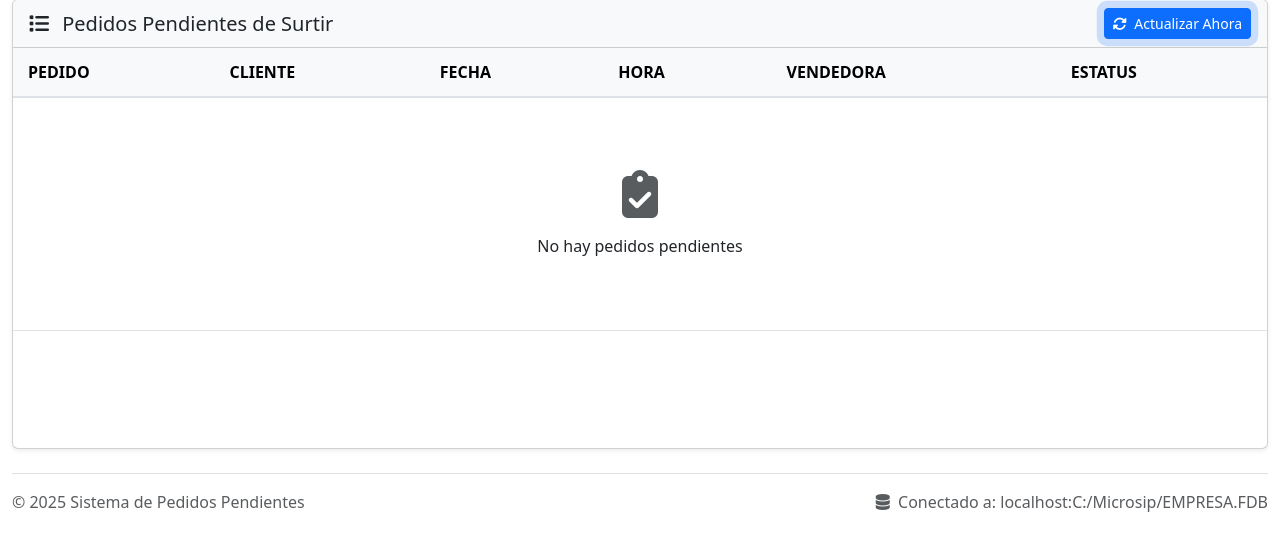
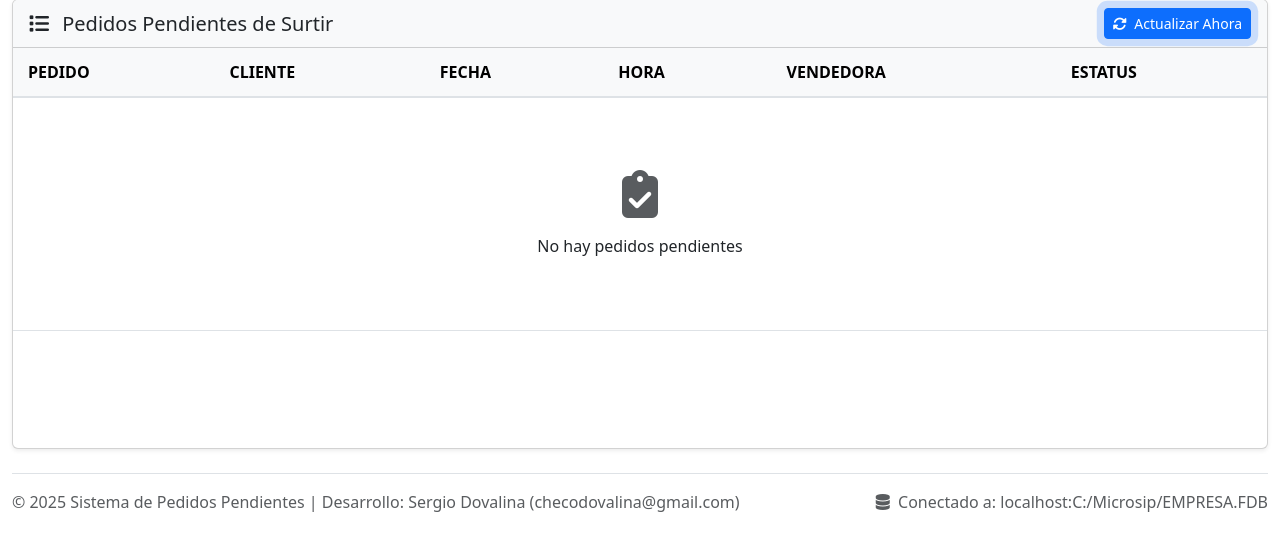
Before and after one commit to Dovalina/forticleanPro, a Flask app: page / in a window 1280 px wide. Shown: the part 252-800 px from the top of the page. Run offline with Flask 3, Linux system fonts and the light colour scheme; the visitor is signed in with stand-in values (Sample User, id 1); data that the repository does not hold is empty.

Commit message:
Acknowledge and credit the developer for their work on the dashboard
Adds the developer's name and contact information to the application's README, install script, and HTML templates.

Replit-Commit-Author: Agent
Replit-Commit-Session-Id: 89828cdd-7e46-4f35-9e00-6362ee9c229e
Replit-Commit-Screenshot-Url: https://storage.googleapis.com/screenshot-production-us-central1/1f0e8d24-6437-4d2b-a4a5-913a6cc416df/0f3ace29-5e2e-463e-95c8-1cda9c477aed.jpg

```diff
--- a/install.py
+++ b/install.py
@@ -181,6 +181,7 @@ def finish_installation():
     print(f"  {YELLOW}Usuario normal:{END} usuario 'usuario', contraseña 'usuario123'")
 
     print(f"\n{BLUE}{BOLD}¡Gracias por usar el Dashboard de Pedidos Pendientes de Verdeja Padel!{END}")
+    print(f"\nDesarrollo: Sergio Dovalina (checodovalina@gmail.com)")
 
 def main():
     """Función principal del instalador"""
--- a/templates/index.html
+++ b/templates/index.html
@@ -211,7 +211,7 @@
 
         <footer class="py-3 mt-4 border-top">
             <div class="d-flex justify-content-between align-items-center">
-                <p class="text-muted mb-0">&copy; 2025 Sistema de Pedidos Pendientes</p>
+                <p class="text-muted mb-0">&copy; 2025 Sistema de Pedidos Pendientes | Desarrollo: Sergio Dovalina (checodovalina@gmail.com)</p>
                 <div>
                     <span class="text-muted">
                         <i class="fas fa-database me-1"></i>
--- a/templates/login.html
+++ b/templates/login.html
@@ -64,6 +64,8 @@
 
             <div class="card-footer text-center py-3 text-muted">
                 <small>Sistema de monitoreo exclusivo para Verdeja Padel</small>
+                <br>
+                <small>Desarrollo: Sergio Dovalina (checodovalina@gmail.com)</small>
             </div>
         </div>
     </div>
```
Also changed, not shown: README.md.
